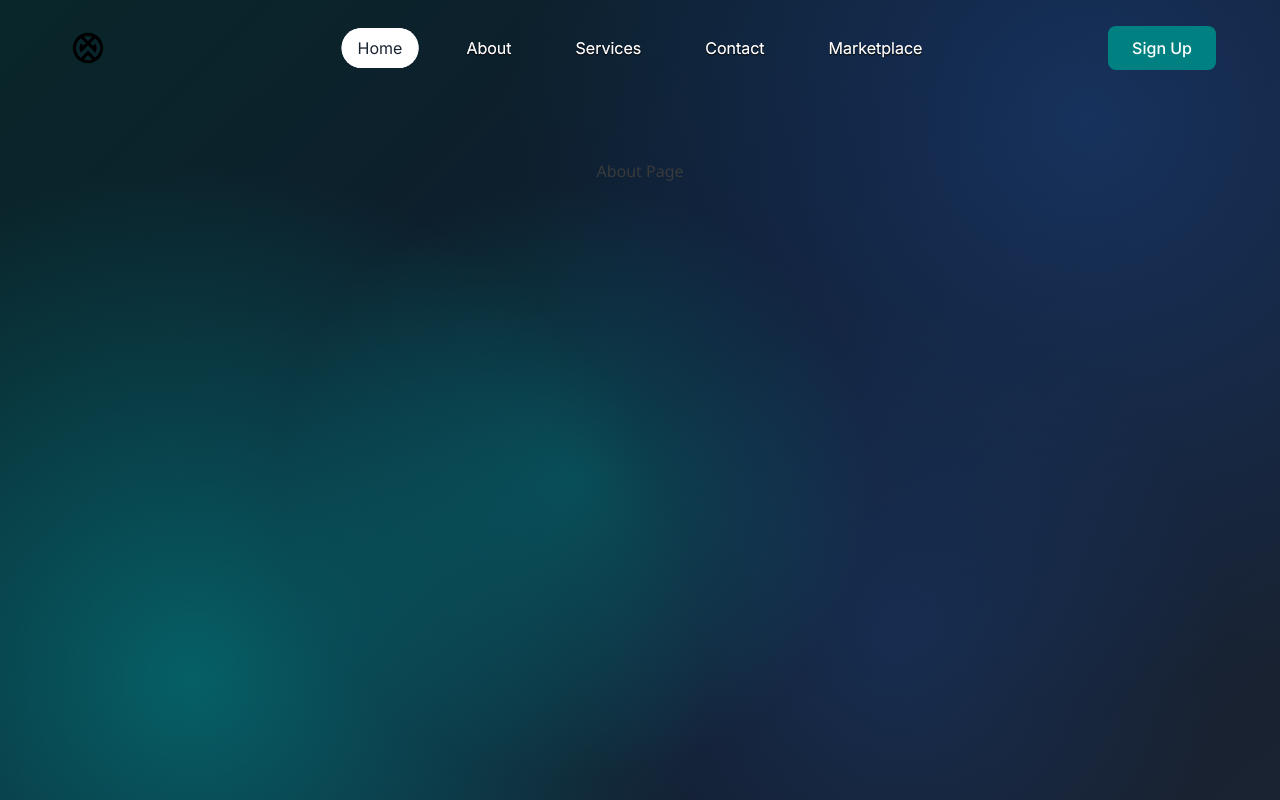
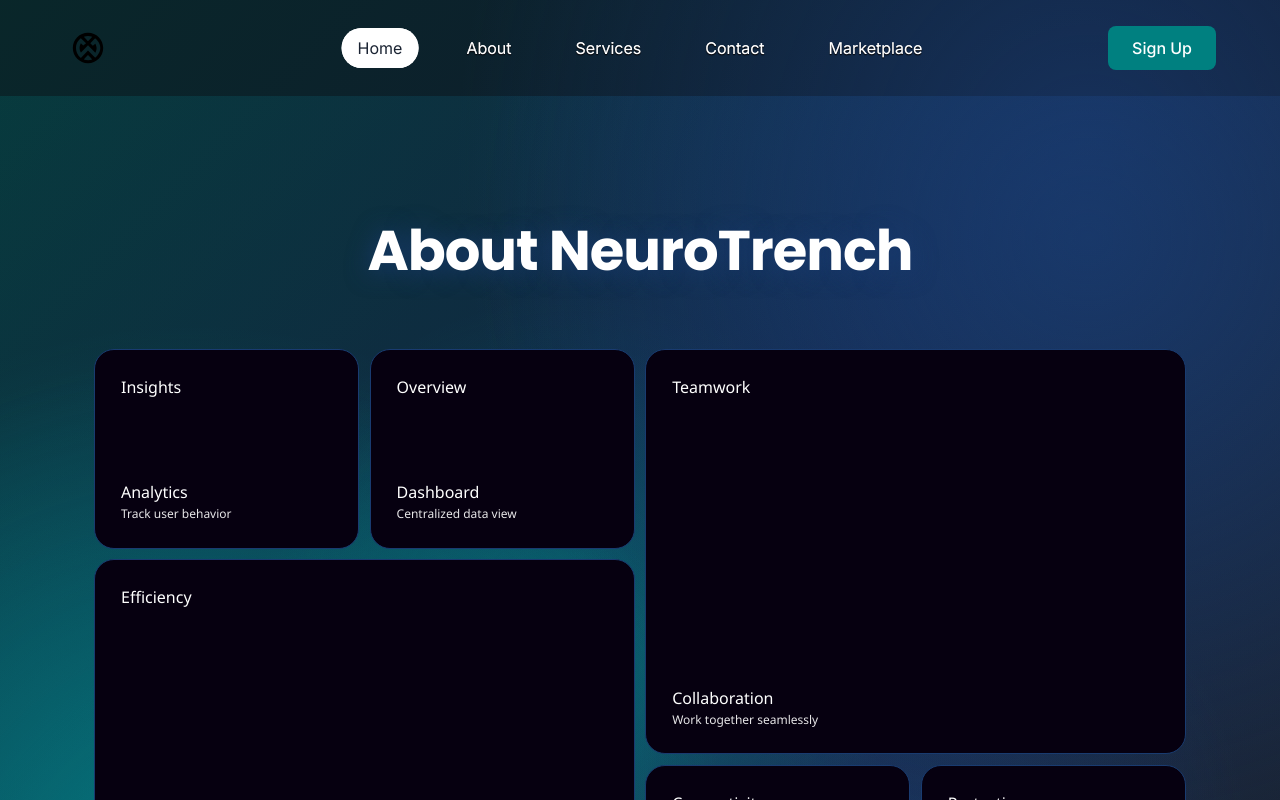
Before and after one commit to Nabhay/dynamix, a React (Vite) app: page /about in a window 1280 px wide. Shown: the top 800 px of the page. Built offline with nearby package versions, Linux system fonts and the light colour scheme.

Commit message:
added magic bento

```diff
--- a/src/components/GooeyNav.css
+++ b/src/components/GooeyNav.css
@@ -276,8 +276,8 @@
     top: 100%;
     right: 0;
     min-width: 180px;
-    background: rgba(26, 35, 50, 0.98);
-    box-shadow: 0 8px 32px rgba(0,0,0,0.18);
+    background: transparent;
+    box-shadow: none;
     padding: 1.5rem 0 1rem 0;
     margin: 0;
     gap: 1.2rem;
--- a/src/components/GooeyNav.jsx
+++ b/src/components/GooeyNav.jsx
@@ -238,8 +238,6 @@ const GooeyNav = ({
           ))}
         </ul>
       </nav>
-      <span className="effect filter" ref={filterRef} />
-      <span className="effect text" ref={textRef} />
     </div>
   );
 };
--- a/src/components/MagicBento.css
+++ b/src/components/MagicBento.css
@@ -1,12 +1,12 @@
 :root {
-    --hue: 27;
+    --hue: 192;
     --sat: 69%;
     --white: hsl(0, 0%, 100%);
-    --purple-primary: rgba(132, 0, 255, 1);
-    --purple-glow: rgba(132, 0, 255, 0.2);
-    --purple-border: rgba(132, 0, 255, 0.8);
-    --border-color: #392e4e;
-    --background-dark: #060010;
+    --teal-primary: rgba(0, 140, 140, 1);
+    --teal-glow: rgba(0, 140, 140, 0.2);
+    --teal-border: rgba(0, 140, 140, 0.8);
+    --border-color: #193b70;
+    --background-dark: #0a1a2f;
     color-scheme: light dark;
   }
 
@@ -150,8 +150,8 @@
     inset: 0;
     padding: 6px;
     background: radial-gradient(var(--glow-radius) circle at var(--glow-x) var(--glow-y),
-        rgba(132, 0, 255, calc(var(--glow-intensity) * 0.8)) 0%,
-        rgba(132, 0, 255, calc(var(--glow-intensity) * 0.4)) 30%,
+        rgba(0, 140, 140, calc(var(--glow-intensity) * 0.8)) 0%,
+        rgba(0, 140, 140, calc(var(--glow-intensity) * 0.4)) 30%,
         transparent 60%);
     border-radius: inherit;
     mask: linear-gradient(#fff 0 0) content-box, linear-gradient(#fff 0 0);
@@ -168,7 +168,7 @@
   }
 
   .card--border-glow:hover {
-    box-shadow: 0 4px 20px rgba(46, 24, 78, 0.4), 0 0 30px var(--purple-glow);
+    box-shadow: 0 4px 20px rgba(0, 140, 140, 0.4), 0 0 30px var(--teal-glow);
   }
 
   .particle-container {
@@ -183,13 +183,13 @@
     left: -2px;
     right: -2px;
     bottom: -2px;
-    background: rgba(132, 0, 255, 0.2);
+    background: rgba(0, 140, 140, 0.2);
     border-radius: 50%;
     z-index: -1;
   }
 
   .particle-container:hover {
-    box-shadow: 0 4px 20px rgba(46, 24, 78, 0.2), 0 0 30px var(--purple-glow);
+    box-shadow: 0 4px 20px rgba(0, 140, 140, 0.2), 0 0 30px var(--teal-glow);
   }
 
   /* Global spotlight styles */
--- a/src/components/MagicBento.jsx
+++ b/src/components/MagicBento.jsx
@@ -4,7 +4,7 @@ import "./MagicBento.css";
 
 const DEFAULT_PARTICLE_COUNT = 12;
 const DEFAULT_SPOTLIGHT_RADIUS = 300;
-const DEFAULT_GLOW_COLOR = "132, 0, 255";
+const DEFAULT_GLOW_COLOR = "0, 140, 140";
 const MOBILE_BREAKPOINT = 768;
 
 const cardData = [
--- a/src/index.css
+++ b/src/index.css
@@ -2,8 +2,10 @@
 :root {
   --color-primary: #004C4C;
   --color-dark: #0B0D11;
-  --color-mid: #383A3C;
+  --color-mid: #043e3f3c;
   --color-accent: #193B70;
+  --color-green: #00b686;
+  --shadow-green: 0 0 20px rgba(0, 182, 134, 0.25);
   --text-light: #f1f1f1;
   --text-muted: #9fa3a9;
   --radius-lg: 24px;
@@ -23,8 +25,6 @@ html, body {
   color: var(--text-light);
   min-height: 100vh;
   scroll-behavior: smooth;
-  overflow: hidden;
-  overscroll-behavior: none;
 }
 
 a {
@@ -35,3 +35,21 @@ a {
 ul {
   list-style: none;
 }
+
+.main-scroll-content {
+  scroll-behavior: smooth;
+  overscroll-behavior: contain;
+  scroll-padding-top: 96px;
+}
+
+/* Optional: Modern custom scrollbar */
+.main-scroll-content::-webkit-scrollbar {
+  width: 12px;
+}
+.main-scroll-content::-webkit-scrollbar-thumb {
+  background: rgba(0, 140, 140, 0.25);
+  border-radius: 8px;
+}
+.main-scroll-content::-webkit-scrollbar-track {
+  background: transparent;
+}
--- a/src/pages/About.jsx
+++ b/src/pages/About.jsx
@@ -1,10 +1,54 @@
 import React from 'react';
+import MagicBento from '../components/MagicBento';
+
 export default function About() {
-  return <div style={{
-    color: '#383A3C',
-    padding: '4rem',
-    textAlign: 'center',
-    overflow: 'hidden',
-    overscrollBehavior: 'none'
-  }}>About Page</div>;
+  return (
+    <div
+      style={{
+        minHeight: '100vh',
+        width: '100vw',
+        background: `
+          radial-gradient(circle at 15% 85%, rgba(0, 140, 140, 0.6) 0%, transparent 40%),
+          radial-gradient(circle at 85% 15%, rgba(25, 59, 112, 0.7) 0%, transparent 45%),
+          radial-gradient(circle at 45% 60%, rgba(0, 140, 140, 0.4) 0%, transparent 35%),
+          radial-gradient(circle at 70% 80%, rgba(25, 59, 112, 0.5) 0%, transparent 30%),
+          linear-gradient(135deg, rgba(0, 140, 140, 0.2) 0%, rgba(25, 59, 112, 0.3) 50%, rgba(26, 35, 50, 1) 100%)
+        `,
+        display: 'flex',
+        flexDirection: 'column',
+        alignItems: 'center',
+        justifyContent: 'flex-start',
+        scrollBehavior: 'smooth',
+      }}
+    >
+      <h1
+        style={{
+          color: '#fff',
+          fontSize: '3.5rem',
+          fontWeight: 700,
+          margin: '7rem 0 2.5rem 0',
+          fontFamily: 'Poppins, sans-serif',
+          letterSpacing: '-1px',
+          textAlign: 'center',
+          textShadow: '0 2px 24px #193b70',
+        }}
+      >
+        About NeuroTrench
+      </h1>
+      <div style={{ width: '100%', display: 'flex', justifyContent: 'center', marginBottom: '4rem' }}>
+        <MagicBento
+          glowColor="0, 140, 140" // teal
+          enableSpotlight={true}
+          enableStars={true}
+          enableBorderGlow={true}
+          spotlightRadius={320}
+          particleCount={14}
+          enableTilt={false}
+          disableAnimations={false}
+          clickEffect={true}
+          enableMagnetism={true}
+        />
+      </div>
+    </div>
+  );
 }
```
